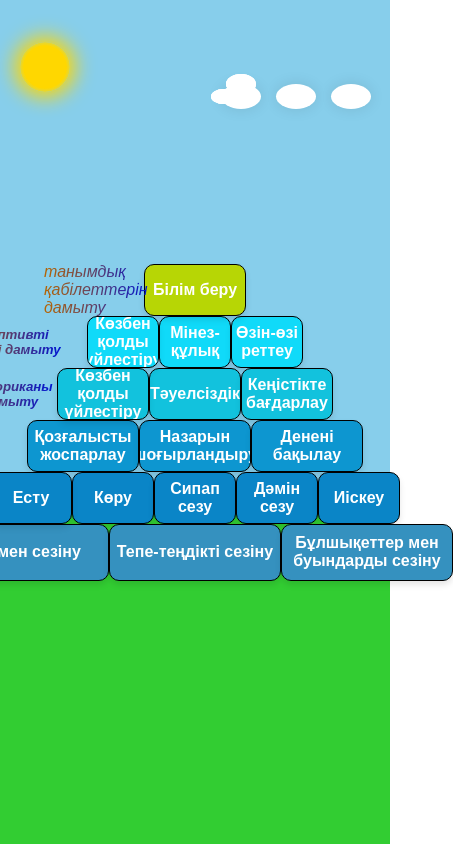
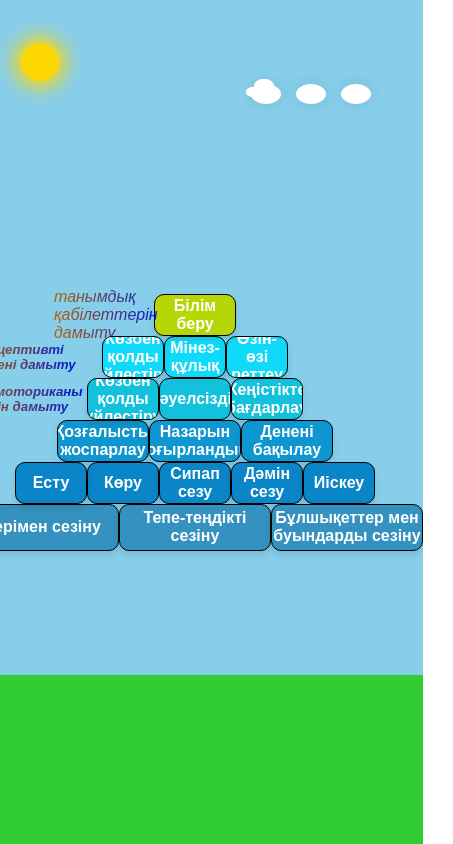
Before and after one commit to JAKgopro/Logoped.kids, a plain HTML site: page index.html in a window 390 px wide. Shown: the whole page, 453 px wide, since content can reach past the window. Drawn offline with Linux system fonts and the light colour scheme.

Commit message:
Update styles.css

```diff
--- a/styles.css
+++ b/styles.css
@@ -170,7 +170,177 @@ body.night-mode .cloud:after {
     color: #000; /* Цвет текста при наведении */
     background-color: rgba(255, 255, 255, 0.3); /* Легкий фон поверх кнопки */
 }
+
+/* Media queries for responsive design */
+@media (max-width: 1280px) {
+    .contentblock {
+        width: 1200px;
+    }
+    .sun, .moon {
+        width: 80px;
+        height: 80px;
+    }
+    .cloud {
+        width: 60px;
+        height: 40px;
+    }
+    .cloud:before {
+        width: 45px;
+        height: 30px;
+        top: -15px;
+        left: 7px;
+    }
+    .cloud:after {
+        width: 35px;
+        height: 25px;
+        top: 7px;
+        left: -15px;
+    }
+    .block {
+        width: 150px;
+        height: 75px;
+    }
+    .block-1 {
+        width: 150px;
+        height: 75px;
+    }
+    .block-2, .block-3, .block-4 {
+        width: 100px;
+        height: 75px;
+    }
+    .block-5, .block-6, .block-7 {
+        width: 130px;
+        height: 75px;
+    }
+    .block-8, .block-9, .block-10 {
+        width: 160px;
+        height: 75px;
+    }
+    .block-11, .block-12, .block-13, .block-14, .block-15 {
+        width: 120px;
+        height: 75px;
+    }
+    .block-16, .block-17, .block-18 {
+        width: 250px;
+        height: 85px;
+    }
+}
+
+@media (max-width: 1140px) {
+    .contentblock {
+        width: 1024px;
+    }
+    .sun, .moon {
+        width: 70px;
+        height: 70px;
+    }
+    .cloud {
+        width: 50px;
+        height: 30px;
+    }
+    .cloud:before {
+        width: 35px;
+        height: 25px;
+        top: -10px;
+        left: 5px;
+    }
+    .cloud:after {
+        width: 30px;
+        height: 20px;
+        top: 5px;
+        left: -10px;
+    }
+    .block {
+        width: 120px;
+        height: 60px;
+    }
+    .block-1 {
+        width: 120px;
+        height: 60px;
+    }
+    .block-2, .block-3, .block-4 {
+        width: 90px;
+        height: 60px;
+    }
+    .block-5, .block-6, .block-7 {
+        width: 110px;
+        height: 60px;
+    }
+    .block-8, .block-9, .block-10 {
+        width: 140px;
+        height: 60px;
+    }
+    .block-11, .block-12, .block-13, .block-14, .block-15 {
+        width: 100px;
+        height: 60px;
+    }
+    .block-16, .block-17, .block-18 {
+        width: 200px;
+        height: 70px;
+    }
+}
+
+@media (max-width: 992px) {
+    .contentblock {
+        width: 970px;
+    }
+    .sun, .moon {
+        width: 60px;
+        height: 60px;
+    }
+    .cloud {
+        width: 45px;
+        height: 25px;
+    }
+    .cloud:before {
+        width: 30px;
+        height: 20px;
+        top: -10px;
+        left: 5px;
+    }
+    .cloud:after {
+        width: 25px;
+        height: 15px;
+        top: 5px;
+        left: -10px;
+    }
+    .block {
+        width: 100px;
+        height: 50px;
+    }
+    .block-1 {
+        width: 100px;
+        height: 50px;
+    }
+    .block-2, .block-3, .block-4 {
+        width: 70px;
+        height: 50px;
+    }
+    .block-5, .block-6, .block-7 {
+        width: 90px;
+        height: 50px;
+    }
+    .block-8, .block-9, .block-10 {
+        width: 110px;
+        height: 50px;
+    }
+    .block-11, .block-12, .block-13, .block-14, .block-15 {
+        width: 80px;
+        height: 50px;
+    }
+    .block-16, .block-17, .block-18 {
+        width: 170px;
+        height: 55px;
+    }
+}
+
 @media (max-width: 768px) {
+    body {
+        background: linear-gradient(to bottom, #87CEEB 70%, #32CD32 30%);
+    }
+    body.night-mode {
+        background: linear-gradient(to bottom, #000033 70%, #000000 30%);
+    }
     .sun, .moon {
         width: 50px;
         height: 50px;
@@ -220,3 +390,61 @@ body.night-mode .cloud:after {
         height: 55px;
     }
 }
+
+/* Media queries for smaller screens */
+@media (max-width: 480px) {
+    body {
+        background: linear-gradient(to bottom, #87CEEB 80%, #32CD32 20%);
+    }
+    body.night-mode {
+        background: linear-gradient(to bottom, #000033 80%, #000000 20%);
+    }
+    .sun, .moon {
+        width: 40px;
+        height: 40px;
+    }
+    .cloud {
+        width: 30px;
+        height: 20px;
+    }
+    .cloud:before {
+        width: 20px;
+        height: 15px;
+        top: -5px;
+        left: 3px;
+    }
+    .cloud:after {
+        width: 15px;
+        height: 10px;
+        top: 3px;
+        left: -5px;
+    }
+    .block {
+        width: 80px;
+        height: 40px;
+    }
+    .block-1 {
+        width: 80px;
+        height: 40px;
+    }
+    .block-2, .block-3, .block-4 {
+        width: 60px;
+        height: 40px;
+    }
+    .block-5, .block-6, .block-7 {
+        width: 70px;
+        height: 40px;
+    }
+    .block-8, .block-9, .block-10 {
+        width: 90px;
+        height: 40px;
+    }
+    .block-11, .block-12, .block-13, .block-14, .block-15 {
+        width: 70px;
+        height: 40px;
+    }
+    .block-16, .block-17, .block-18 {
+        width: 150px;
+        height: 45px;
+    }
+}
```
